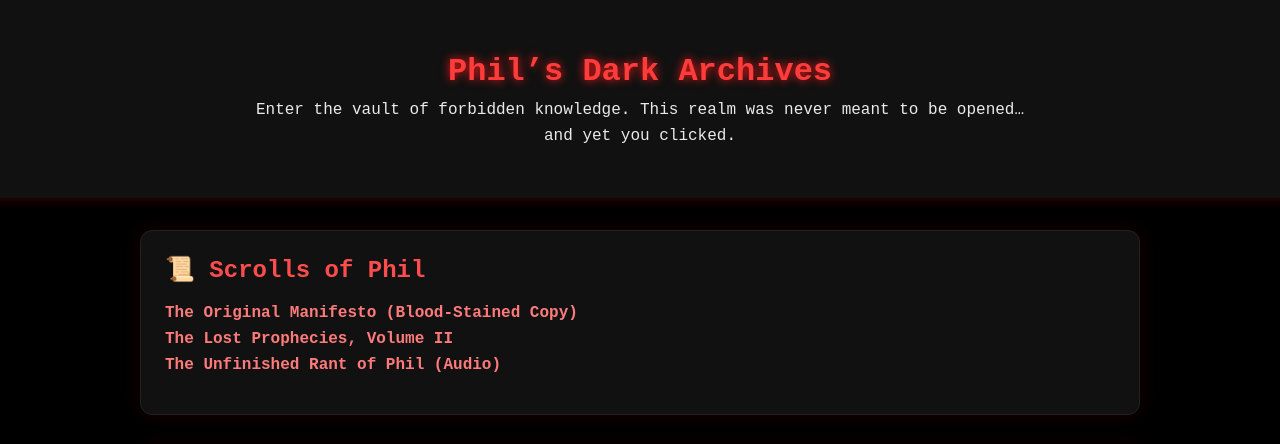
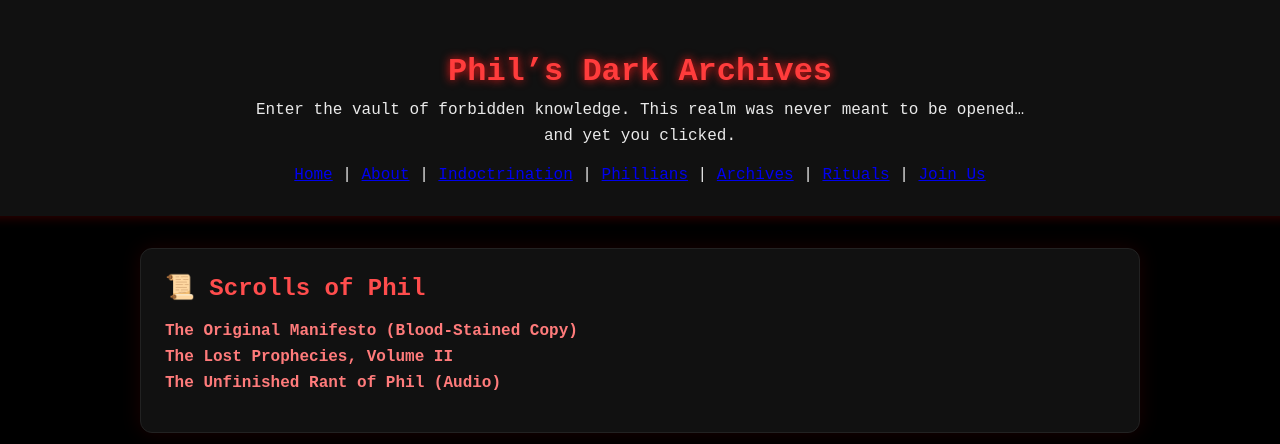
Before and after one commit to Phil-hughjass-McCracken/cult-of-phil, a plain HTML site: page archives.html in a window 1280 px wide. Shown: the top 444 px of the page. Drawn offline with Linux system fonts and the light colour scheme.

Commit message:
Update archives.html

```diff
--- a/archives.html
+++ b/archives.html
@@ -123,7 +123,16 @@
 <body>
   <header>
     <h1>Phil’s Dark Archives</h1>
-    <p>Enter the vault of forbidden knowledge. This realm was never meant to be opened… and yet you clicked.</p>
+    <p>Enter the vault of forbidden knowledge. This realm was never meant to be opened… and yet you clicked.</p
+    <nav>
+      <a href="index.html">Home</a> |
+      <a href="about.html">About</a> |
+      <a href="indoctrination.html">Indoctrination</a> |
+      <a href="phillians.html">Phillians</a> |
+      <a href="archives.html">Archives</a> |
+      <a href="rituals.html">Rituals</a> |
+      <a href="join.html">Join Us</a>
+    </nav>
   </header>
 
   <main>
```
